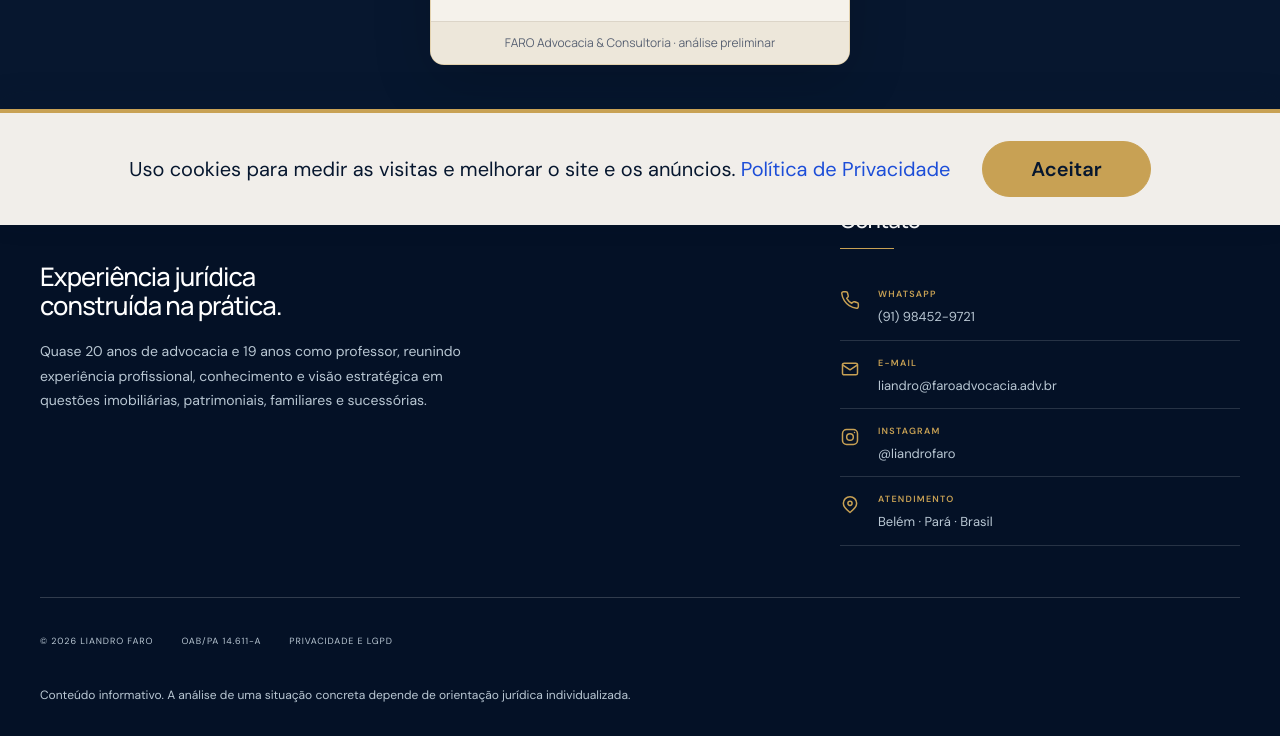
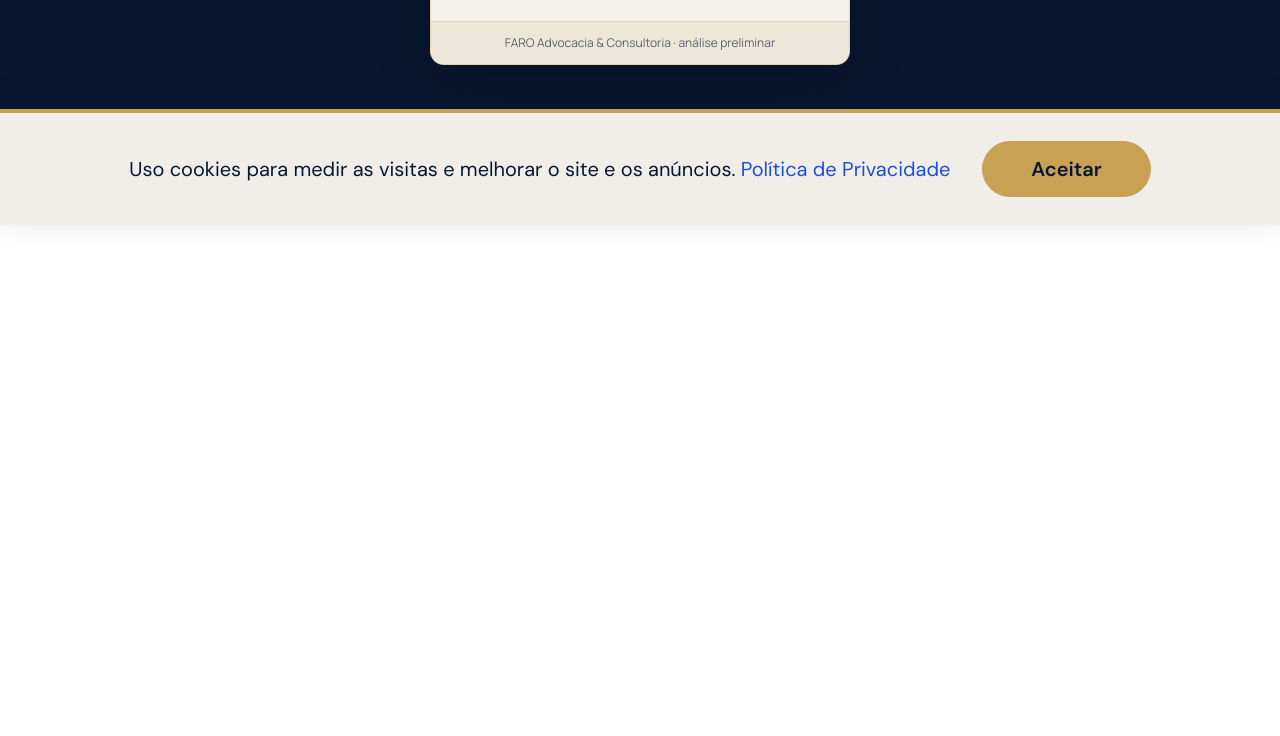
Before and after one commit to liandrofaro-rgb/entrelinhas-imobiliarias, a plain HTML site: page dist/progressao-professor.html in a window 1280 px wide. Shown: the part 575-1311 px from the top of the page. After the commit the page ends 800 px from the top, so only its background shows below. Drawn offline with Linux system fonts and the light colour scheme.

Commit message:
Remove o rodapé institucional após o formulário de progressão

```diff
--- a/dist/progressao-professor.html
+++ b/dist/progressao-professor.html
@@ -160,44 +160,6 @@
 </div>
 </main>
 
-<footer class="site-footer sb-footer">
-  <div class="footer-grid wrap">
-    <section class="footer-intro" aria-labelledby="footer-intro-title">
-      <div class="footer-wordmark"><span>Liandro Faro</span></div>
-      <h2 id="footer-intro-title">Experiência jurídica construída na prática.</h2>
-      <p>Quase 20 anos de advocacia e 19 anos como professor, reunindo experiência profissional, conhecimento e visão estratégica em questões imobiliárias, patrimoniais, familiares e sucessórias.</p>
-    </section>
-
-    <section class="footer-column footer-contact-column" aria-labelledby="footer-contact-title">
-      <h2 id="footer-contact-title">Contato</h2>
-      <address>
-        <a class="footer-contact-item" data-wa="rodape" href="https://wa.me/5591984529721" target="_blank" rel="noopener">
-          <svg class="footer-contact-icon" aria-hidden="true"><use href="footer-icons.svg#icon-phone"></use></svg>
-          <span class="footer-contact-copy"><small>WhatsApp</small><strong>(91) 98452-9721</strong></span>
-        </a>
-        <a class="footer-contact-item" href="mailto:liandro@faroadvocacia.adv.br">
-          <svg class="footer-contact-icon" aria-hidden="true"><use href="footer-icons.svg#icon-mail"></use></svg>
-          <span class="footer-contact-copy"><small>E-mail</small><strong>liandro@faroadvocacia.adv.br</strong></span>
-        </a>
-        <a class="footer-contact-item" href="https://www.instagram.com/liandrofaro/" target="_blank" rel="noopener">
-          <svg class="footer-contact-icon" aria-hidden="true"><use href="footer-icons.svg#icon-instagram"></use></svg>
-          <span class="footer-contact-copy"><small>Instagram</small><strong>@liandrofaro</strong></span>
-        </a>
-        <p class="footer-contact-item">
-          <svg class="footer-contact-icon" aria-hidden="true"><use href="footer-icons.svg#icon-location"></use></svg>
-          <span class="footer-contact-copy"><small>Atendimento</small><strong>Belém · Pará · Brasil</strong></span>
-        </p>
-      </address>
-    </section>
-  </div>
-
-  <div class="footer-bottom wrap">
-    <span>© 2026 Liandro Faro</span>
-    <span>OAB/PA 14.611-A</span>
-    <a href="privacidade.html">Privacidade e LGPD</a>
-  </div>
-  <p class="footer-notice wrap">Conteúdo informativo. A análise de uma situação concreta depende de orientação jurídica individualizada.</p>
-</footer>
 
 <script src="progressao-professor-motor.js"></script>
 <script src="progressao-professor-regimes.js"></script>
```
